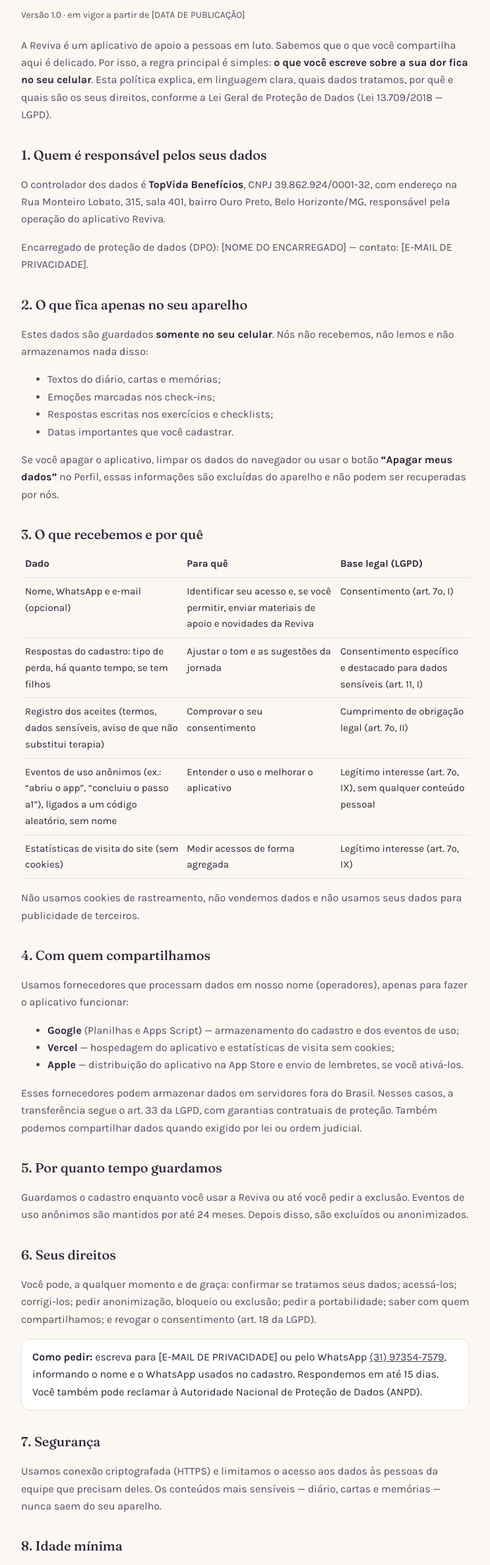
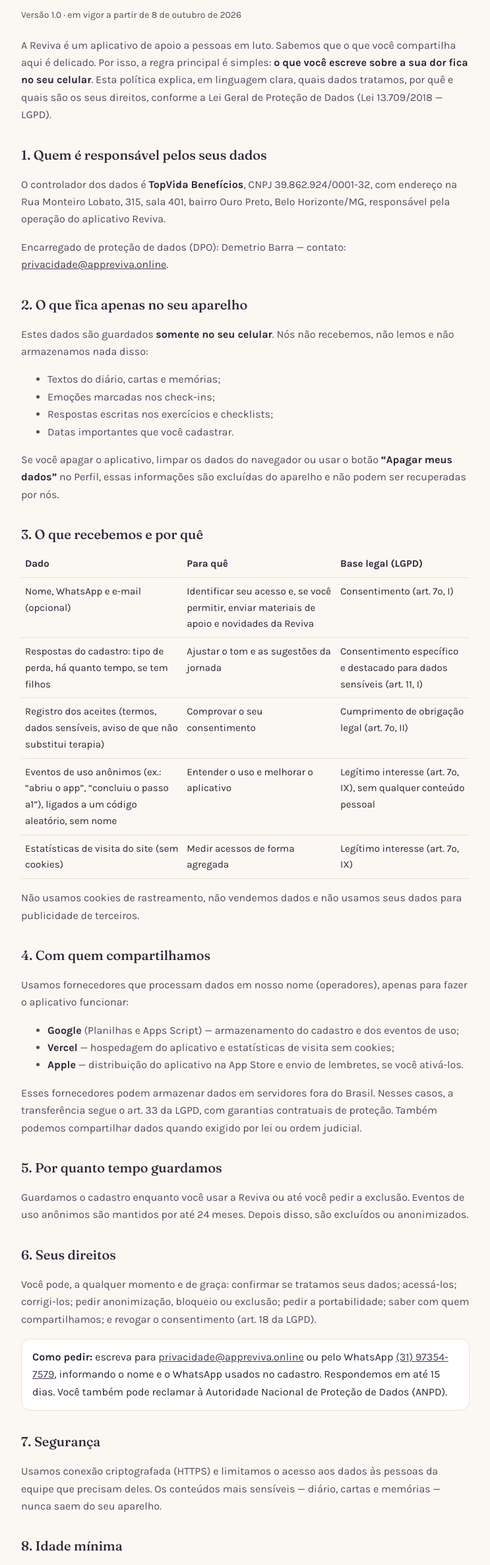
Before and after one commit to demetriobarra/reviva-app, a website: page privacidade.html in a window 1280 px wide. Shown: the part 135-2507 px from the top of the page at 66% size, without its empty margins (268-1011 px from the left). Drawn offline with Linux system fonts and the light colour scheme.

Commit message:
Páginas legais: encarregado, e-mail e data de vigência

```diff
--- a/privacidade.html
+++ b/privacidade.html
@@ -24,13 +24,13 @@ footer{margin-top:40px;font-size:14px;color:var(--soft);border-top:1px solid var
 <body><div class="wrap">
 <header><img src="/favicon.svg" width="30" height="30" alt=""><a href="/index.html">reviva</a></header>
 <h1>Política de Privacidade</h1>
-<p class="meta">Versão 1.0 · em vigor a partir de [DATA DE PUBLICAÇÃO]</p>
+<p class="meta">Versão 1.0 · em vigor a partir de 8 de outubro de 2026</p>
 
 <p>A Reviva é um aplicativo de apoio a pessoas em luto. Sabemos que o que você compartilha aqui é delicado. Por isso, a regra principal é simples: <strong>o que você escreve sobre a sua dor fica no seu celular</strong>. Esta política explica, em linguagem clara, quais dados tratamos, por quê e quais são os seus direitos, conforme a Lei Geral de Proteção de Dados (Lei 13.709/2018 — LGPD).</p>
 
 <h2>1. Quem é responsável pelos seus dados</h2>
 <p>O controlador dos dados é <strong>TopVida Benefícios</strong>, CNPJ 39.862.924/0001-32, com endereço na Rua Monteiro Lobato, 315, sala 401, bairro Ouro Preto, Belo Horizonte/MG, responsável pela operação do aplicativo Reviva.</p>
-<p>Encarregado de proteção de dados (DPO): [NOME DO ENCARREGADO] — contato: [E-MAIL DE PRIVACIDADE].</p>
+<p>Encarregado de proteção de dados (DPO): Demetrio Barra — contato: <a href="mailto:privacidade@appreviva.online">privacidade@appreviva.online</a>.</p>
 
 <h2>2. O que fica apenas no seu aparelho</h2>
 <p>Estes dados são guardados <strong>somente no seu celular</strong>. Nós não recebemos, não lemos e não armazenamos nada disso:</p>
@@ -67,7 +67,7 @@ footer{margin-top:40px;font-size:14px;color:var(--soft);border-top:1px solid var
 
 <h2>6. Seus direitos</h2>
 <p>Você pode, a qualquer momento e de graça: confirmar se tratamos seus dados; acessá-los; corrigi-los; pedir anonimização, bloqueio ou exclusão; pedir a portabilidade; saber com quem compartilhamos; e revogar o consentimento (art. 18 da LGPD).</p>
-<div class="box"><strong>Como pedir:</strong> escreva para [E-MAIL DE PRIVACIDADE] ou pelo WhatsApp <a href="https://wa.me/5531973547579">(31) 97354-7579</a>, informando o nome e o WhatsApp usados no cadastro. Respondemos em até 15 dias. Você também pode reclamar à Autoridade Nacional de Proteção de Dados (ANPD).</div>
+<div class="box"><strong>Como pedir:</strong> escreva para <a href="mailto:privacidade@appreviva.online">privacidade@appreviva.online</a> ou pelo WhatsApp <a href="https://wa.me/5531973547579">(31) 97354-7579</a>, informando o nome e o WhatsApp usados no cadastro. Respondemos em até 15 dias. Você também pode reclamar à Autoridade Nacional de Proteção de Dados (ANPD).</div>
 
 <h2>7. Segurança</h2>
 <p>Usamos conexão criptografada (HTTPS) e limitamos o acesso aos dados às pessoas da equipe que precisam deles. Os conteúdos mais sensíveis — diário, cartas e memórias — nunca saem do seu aparelho.</p>
```
Also changed, not shown: suporte.html (+1 -1 lines), termos.html (+2 -2 lines).
